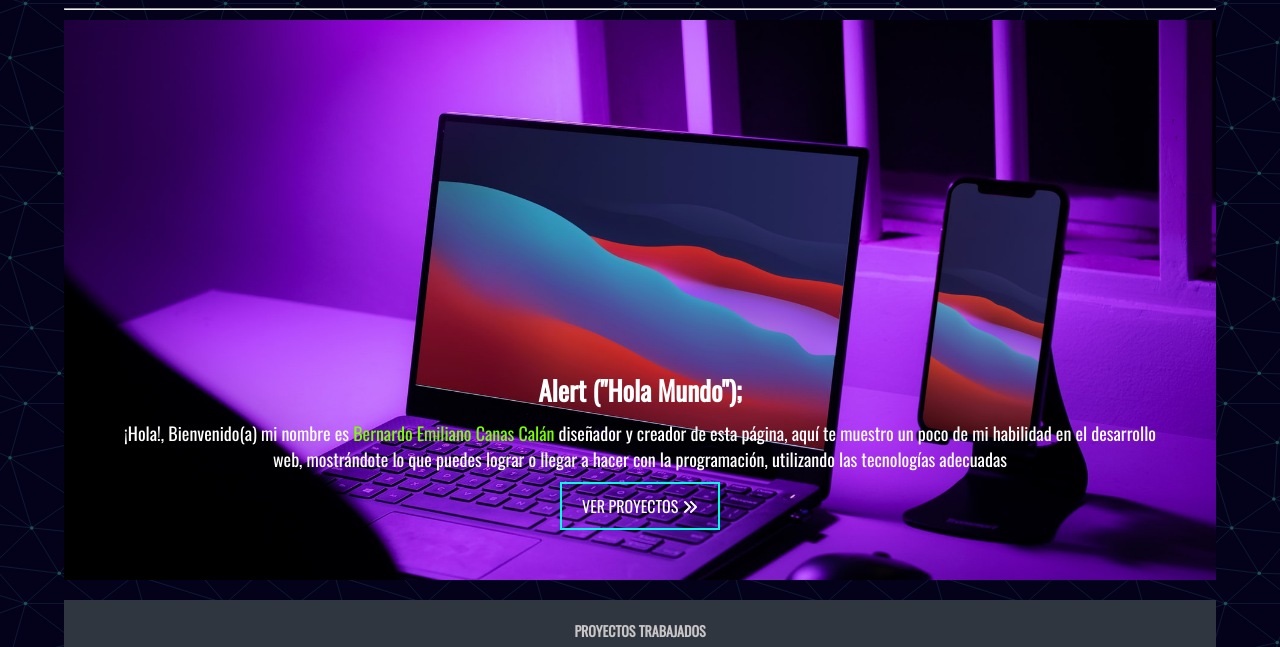
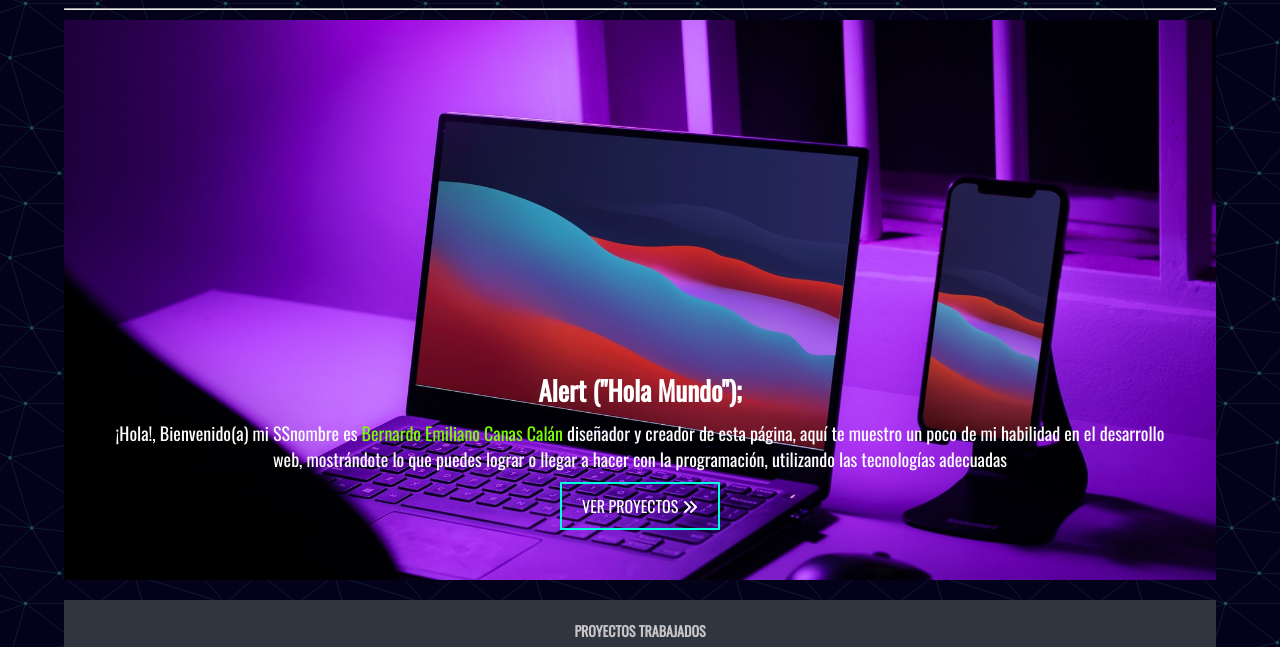
Before and after one commit to KanasBernardo/Bernard-k, a website built with Vite: page index.html in a window 1280 px wide. Shown: the part 92-739 px from the top of the page. Built offline with nearby package versions, Linux system fonts and the light colour scheme.

Commit message:
Cambios 2024

```diff
--- a/index.html
+++ b/index.html
@@ -54,7 +54,7 @@
         <!--Showcase-->
         <header class="showcase">
             <h2>Alert ("Hola Mundo");</h2>
-            <p>¡Hola!, Bienvenido(a) mi nombre es <a class="paraNombre">Bernardo Emiliano Canas Calán</a> diseñador y creador de esta página, aquí te muestro un poco de mi habilidad en el desarrollo web, mostrándote lo que puedes lograr o llegar a hacer con la programación, utilizando las tecnologías adecuadas</p>
+            <p>¡Hola!, Bienvenido(a) mi SSnombre es <a class="paraNombre">Bernardo Emiliano Canas Calán</a> diseñador y creador de esta página, aquí te muestro un poco de mi habilidad en el desarrollo web, mostrándote lo que puedes lograr o llegar a hacer con la programación, utilizando las tecnologías adecuadas</p>
 
             <a href="#proyectos" class="btn_h">Ver Proyectos <i class="fas fa-angle-double-right"></i></a>
         </header>
```
